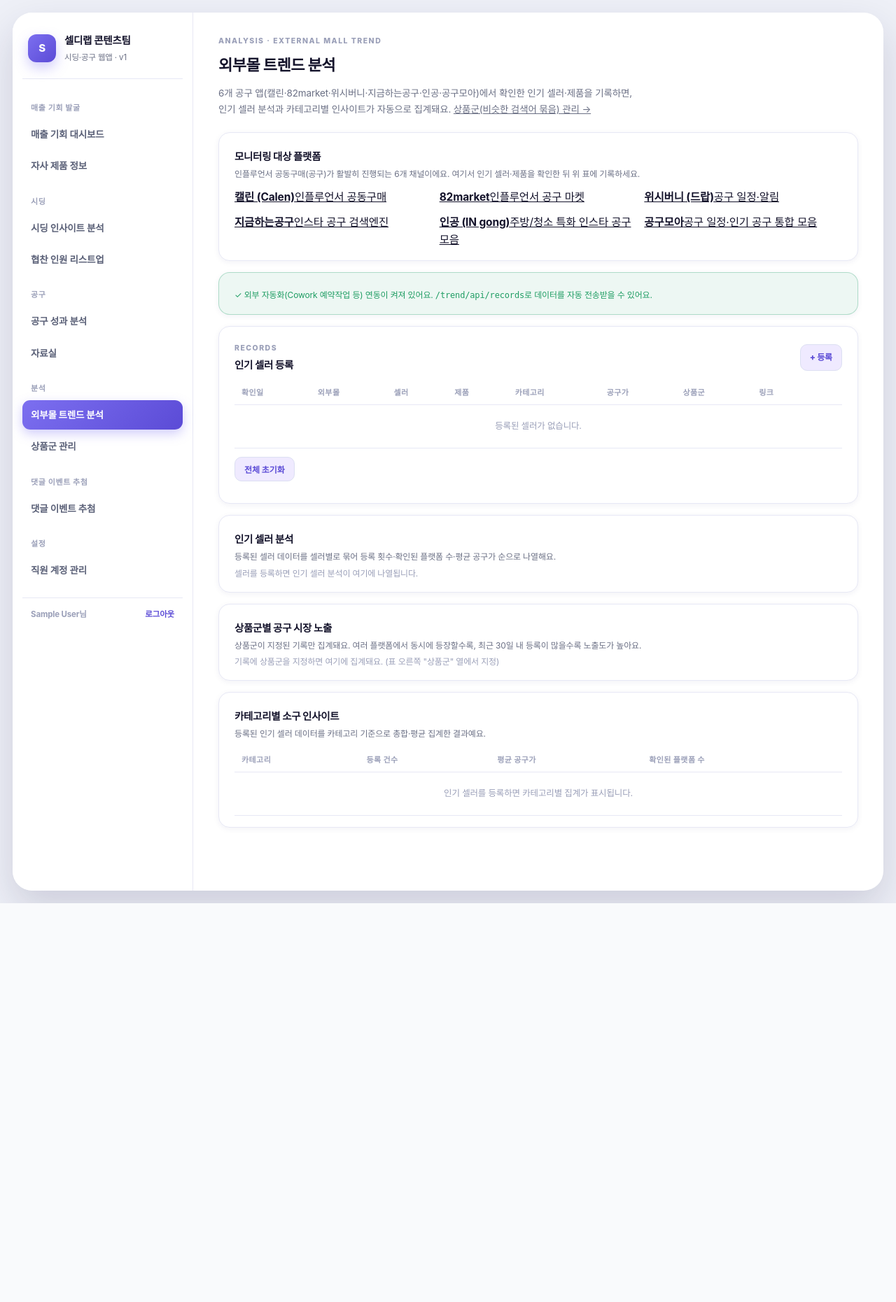
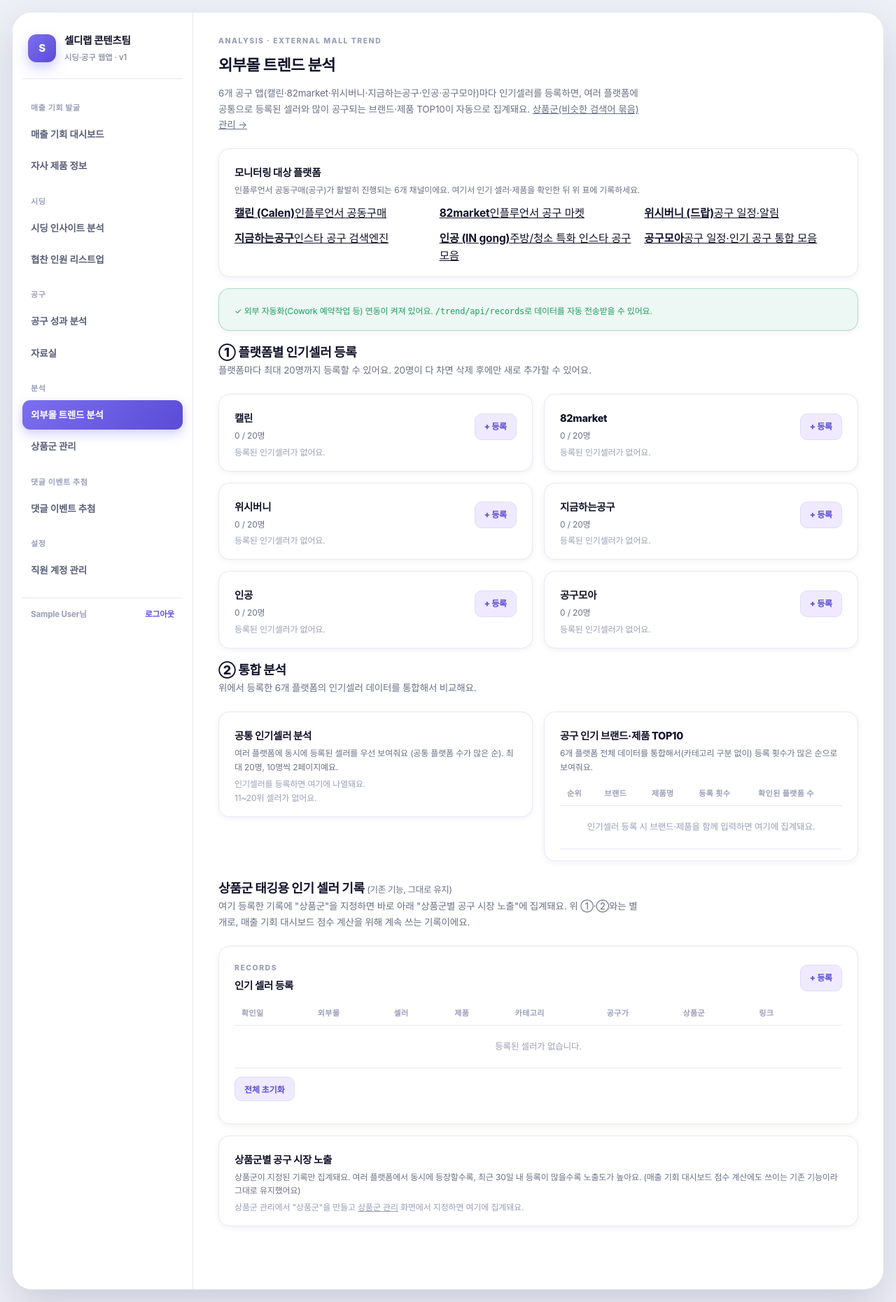
Before and after one commit to on960608/celdylab-webapp, a Flask app: page /trend/ in a window 1280 px wide. Shown: the whole page at 70% size. Before the commit the page ends 1291 px from the top, so only its background shows below. Run offline with Flask 3, Linux system fonts and the light colour scheme; the visitor is signed in with stand-in values (Sample User, id 1); data that the repository does not hold is empty; some web fonts are replaced.

Commit message:
외부몰 트렌드 분석 재구성 - ①②구조로 화면 재구성 (trend.html)

```diff
--- a/celdylab-webapp/templates/trend.html
+++ b/celdylab-webapp/templates/trend.html
@@ -4,7 +4,7 @@
 <div class="block-head">
   <div class="eyebrow">ANALYSIS · EXTERNAL MALL TREND</div>
   <h2>외부몰 트렌드 분석</h2>
-  <p>6개 공구 앱(캘린·82market·위시버니·지금하는공구·인공·공구모아)에서 확인한 인기 셀러·제품을 기록하면, 인기 셀러 분석과 카테고리별 인사이트가 자동으로 집계돼요. <a href="{{ url_for('trend.groups_index') }}">상품군(비슷한 검색어 묶음) 관리 →</a></p>
+  <p>6개 공구 앱(캘린·82market·위시버니·지금하는공구·인공·공구모아)마다 인기셀러를 등록하면, 여러 플랫폼에 공통으로 등록된 셀러와 많이 공구되는 브랜드·제품 TOP10이 자동으로 집계돼요. <a href="{{ url_for('trend.groups_index') }}">상품군(비슷한 검색어 묶음) 관리 →</a></p>
 </div>
 
 <div class="chart-card" style="margin-bottom:16px">
@@ -26,6 +26,116 @@
   </div>
 {% endif %}
 
+<div class="block-head" style="margin-top:4px">
+  <h2 style="font-size:18px">① 플랫폼별 인기셀러 등록</h2>
+  <p class="note" style="margin:0">플랫폼마다 최대 20명까지 등록할 수 있어요. 20명이 다 차면 삭제 후에만 새로 추가할 수 있어요.</p>
+</div>
+<div class="platform-seller-grid" style="margin-bottom:16px">
+  {% for p in platforms %}
+  {% set ps = platform_sellers[p] %}
+  <div class="chart-card">
+    <div class="chart-card-head" style="align-items:center">
+      <div><h3>{{ p }}</h3><div class="unit">{{ ps.count }} / {{ platform_seller_cap }}명</div></div>
+      {% if not ps.full %}
+      <details><summary class="refresh-btn" style="cursor:pointer;list-style:none">+ 등록</summary>
+        <form method="post" action="{{ url_for('trend.platform_sellers_add') }}" class="ins-form-grid" style="margin-top:12px">
+          <input type="hidden" name="platform" value="{{ p }}">
+          <label>셀러명<input name="seller" placeholder="셀러명" required></label>
+          <label>브랜드<input name="brand" placeholder="브랜드(선택)"></label>
+          <label>제품<input name="product" placeholder="제품명(선택)"></label>
+          <label>최근 공구 빈도<input name="frequency_note" placeholder="예: 주 1회(선택)"></label>
+          <label>확인일<input name="check_date" type="date"></label>
+          <label class="ins-wide">링크<input name="link" placeholder="https://...(선택)"></label>
+          <div class="ins-wide" style="display:flex;justify-content:flex-end"><button class="refresh-btn" type="submit">등록</button></div>
+        </form>
+      </details>
+      {% endif %}
+    </div>
+    {% if ps.full %}
+      <p class="note" style="margin:0 0 8px;color:#a86a06">⚠ TOP {{ platform_seller_cap }}명이 모두 채워졌어요. 아래에서 삭제한 뒤에 새로 등록해 주세요.</p>
+    {% endif %}
+    <div class="top10-list">
+      {% for s in ps.rows %}
+        <div class="mini-seller-row">
+          <span class="mini-seller-name">{{ loop.index }}. {{ s.seller }}</span>
+          <span class="mini-seller-sub">{{ ([s.brand, s.product]|select|join(' ')) or '제품 정보 없음' }}{% if s.frequency_note %} · {{ s.frequency_note }}{% endif %}</span>
+          {% if s.link %}<a href="{{ s.link }}" target="_blank" rel="noopener" style="font-size:11px">열기</a>{% endif %}
+          <form method="post" action="{{ url_for('trend.platform_sellers_delete', seller_id=s.id) }}"><button class="ins-del-btn" type="submit">삭제</button></form>
+        </div>
+      {% else %}
+        <p class="note" style="margin:0">등록된 인기셀러가 없어요.</p>
+      {% endfor %}
+    </div>
+  </div>
+  {% endfor %}
+</div>
+
+<div class="block-head">
+  <h2 style="font-size:18px">② 통합 분석</h2>
+  <p class="note" style="margin:0">위에서 등록한 6개 플랫폼의 인기셀러 데이터를 통합해서 비교해요.</p>
+</div>
+<div class="split-2col">
+  <div class="chart-card">
+    <div class="chart-card-head"><div><h3>공통 인기셀러 분석</h3><div class="unit">여러 플랫폼에 동시에 등록된 셀러를 우선 보여줘요 (공통 플랫폼 수가 많은 순). 최대 20명, 10명씩 2페이지예요.</div></div></div>
+    {% if common_sellers_page1 or common_sellers_page2 %}
+    <div class="tab-toggle">
+      <button type="button" class="is-active" onclick="document.getElementById('cs-page-1').hidden=false;document.getElementById('cs-page-2').hidden=true;this.classList.add('is-active');this.nextElementSibling.classList.remove('is-active')">1페이지</button>
+      <button type="button" onclick="document.getElementById('cs-page-1').hidden=true;document.getElementById('cs-page-2').hidden=false;this.classList.add('is-active');this.previousElementSibling.classList.remove('is-active')">2페이지</button>
+    </div>
+    {% endif %}
+    <div id="cs-page-1" class="top10-list">
+      {% for s in common_sellers_page1 %}
+        <div class="top10-row">
+          <span class="top10-rank">{{ loop.index }}</span>
+          <div class="top10-info">
+            <div class="top10-name">{{ s.seller }} <span class="ins-badge {{ 'pass' if s.platform_count > 1 else 'warn' }}">{{ s.platform_count }}개 플랫폼 공통</span></div>
+            <div class="top10-sub">{{ s.platforms|join(', ') }}</div>
+            <div class="top10-sub">{{ s.brand_products|join(', ') if s.brand_products else '등록된 브랜드/제품 정보 없음' }}</div>
+            <div class="top10-sub">{{ s.frequency_notes|join(', ') if s.frequency_notes else '공구 빈도 정보 없음' }}</div>
+          </div>
+        </div>
+      {% else %}
+        <p class="note" style="margin:0">인기셀러를 등록하면 여기에 나열돼요.</p>
+      {% endfor %}
+    </div>
+    <div id="cs-page-2" class="top10-list" hidden>
+      {% for s in common_sellers_page2 %}
+        <div class="top10-row">
+          <span class="top10-rank">{{ loop.index + 10 }}</span>
+          <div class="top10-info">
+            <div class="top10-name">{{ s.seller }} <span class="ins-badge {{ 'pass' if s.platform_count > 1 else 'warn' }}">{{ s.platform_count }}개 플랫폼 공통</span></div>
+            <div class="top10-sub">{{ s.platforms|join(', ') }}</div>
+            <div class="top10-sub">{{ s.brand_products|join(', ') if s.brand_products else '등록된 브랜드/제품 정보 없음' }}</div>
+            <div class="top10-sub">{{ s.frequency_notes|join(', ') if s.frequency_notes else '공구 빈도 정보 없음' }}</div>
+          </div>
+        </div>
+      {% else %}
+        <p class="note" style="margin:0">11~20위 셀러가 없어요.</p>
+      {% endfor %}
+    </div>
+  </div>
+
+  <div class="chart-card">
+    <div class="chart-card-head"><div><h3>공구 인기 브랜드·제품 TOP10</h3><div class="unit">6개 플랫폼 전체 데이터를 통합해서(카테고리 구분 없이) 등록 횟수가 많은 순으로 보여줘요.</div></div></div>
+    <div class="chart-svg-wrap">
+      <table class="data-table">
+        <thead><tr><th>순위</th><th>브랜드</th><th>제품명</th><th>등록 횟수</th><th>확인된 플랫폼 수</th></tr></thead>
+        <tbody>
+          {% for b in top_brand_products %}
+          <tr><td>{{ loop.index }}</td><td>{{ b.brand }}</td><td>{{ b.product }}</td><td>{{ b.count }}회</td><td>{{ b.platform_count }} / {{ platforms|length }}개</td></tr>
+          {% else %}
+          <tr><td colspan="5" style="text-align:center;color:var(--muted2);padding:20px 0">인기셀러 등록 시 브랜드·제품을 함께 입력하면 여기에 집계돼요.</td></tr>
+          {% endfor %}
+        </tbody>
+      </table>
+    </div>
+  </div>
+</div>
+
+<div class="block-head" style="margin-top:24px">
+  <h2 style="font-size:18px">상품군 태깅용 인기 셀러 기록 <span style="font-weight:400;font-size:12.5px;color:var(--muted)">(기존 기능, 그대로 유지)</span></h2>
+  <p class="note" style="margin:0">여기 등록한 기록에 "상품군"을 지정하면 바로 아래 "상품군별 공구 시장 노출"에 집계돼요. 위 ①·②와는 별개로, 매출 기회 대시보드 점수 계산을 위해 계속 쓰는 기록이에요.</p>
+</div>
 <div class="chart-card" style="margin-bottom:16px">
   <div class="chart-card-head" style="align-items:center">
     <div><div class="eyebrow" style="margin-bottom:4px">RECORDS</div><h3>인기 셀러 등록</h3></div>
@@ -72,30 +182,8 @@
   <p class="note" style="margin-top:12px"><form method="post" action="{{ url_for('trend.clear') }}" onsubmit="return confirm('전체 삭제할까요?')"><button class="refresh-btn" type="submit">전체 초기화</button></form></p>
 </div>
 
-<div class="chart-card" style="margin-bottom:16px">
-  <div class="chart-card-head"><div><h3>인기 셀러 분석</h3><div class="unit">등록된 셀러 데이터를 셀러별로 묶어 등록 횟수·확인된 플랫폼 수·평균 공구가 순으로 나열해요.</div></div></div>
-  <div class="top10-list">
-    {% for s in popular_sellers %}
-      <div class="top10-row">
-        <span class="top10-rank">{{ loop.index }}</span>
-        <div class="top10-info">
-          <div class="top10-name">{{ s.seller }}</div>
-          <div class="top10-sub">{{ s.category }} · {{ s.platform_count }}개 플랫폼에서 확인</div>
-        </div>
-        <div class="top10-meta">
-          <span class="top10-metric rank">{{ s.count }}회 등록</span>
-          <span class="top10-metric" style="font-weight:600;font-size:11px;color:var(--muted)">{{ '{:,}'.format(s.avg_price|round|int) + '원' if s.avg_price is not none else '가격 정보 없음' }}</span>
-          {% if s.link %}<a href="{{ s.link }}" target="_blank" rel="noopener">열기 ↗</a>{% endif %}
-        </div>
-      </div>
-    {% else %}
-      <p class="note" style="margin:0">셀러를 등록하면 인기 셀러 분석이 여기에 나열됩니다.</p>
-    {% endfor %}
-  </div>
-</div>
-
-<div class="chart-card" style="margin-bottom:16px">
-  <div class="chart-card-head"><div><h3>상품군별 공구 시장 노출</h3><div class="unit">상품군이 지정된 기록만 집계돼요. 여러 플랫폼에서 동시에 등장할수록, 최근 30일 내 등록이 많을수록 노출도가 높아요.</div></div></div>
+<div class="chart-card">
+  <div class="chart-card-head"><div><h3>상품군별 공구 시장 노출</h3><div class="unit">상품군이 지정된 기록만 집계돼요. 여러 플랫폼에서 동시에 등장할수록, 최근 30일 내 등록이 많을수록 노출도가 높아요. (매출 기회 대시보드 점수 계산에도 쓰이는 기존 기능이라 그대로 유지했어요)</div></div></div>
   <div class="top10-list">
     {% for s in group_summaries %}
       <div class="top10-row">
@@ -112,24 +200,8 @@
         </div>
       </div>
     {% else %}
-      <p class="note" style="margin:0">기록에 상품군을 지정하면 여기에 집계돼요. (표 오른쪽 "상품군" 열에서 지정)</p>
+      <p class="note" style="margin:0">상품군 관리에서 "상품군"을 만들고 <a href="{{ url_for('trend.groups_index') }}">상품군 관리</a> 화면에서 지정하면 여기에 집계돼요.</p>
     {% endfor %}
   </div>
 </div>
-
-<div class="chart-card">
-  <div class="chart-card-head"><div><h3>카테고리별 소구 인사이트</h3><div class="unit">등록된 인기 셀러 데이터를 카테고리 기준으로 총합·평균 집계한 결과예요.</div></div></div>
-  <div class="chart-svg-wrap">
-    <table class="data-table">
-      <thead><tr><th>카테고리</th><th>등록 건수</th><th>평균 공구가</th><th>확인된 플랫폼 수</th></tr></thead>
-      <tbody>
-        {% for c in category_insights %}
-        <tr><td>{{ c.category }}</td><td>{{ c.count }}건</td><td>{{ ('{:,}'.format(c.avg_price|round|int) + '원') if c.avg_price is not none else '-' }}</td><td>{{ c.platform_count }} / {{ platforms|length }}개</td></tr>
-        {% else %}
-        <tr><td colspan="4" style="text-align:center;color:var(--muted2);padding:20px 0">인기 셀러를 등록하면 카테고리별 집계가 표시됩니다.</td></tr>
-        {% endfor %}
-      </tbody>
-    </table>
-  </div>
-</div>
 {% endblock %}
```
